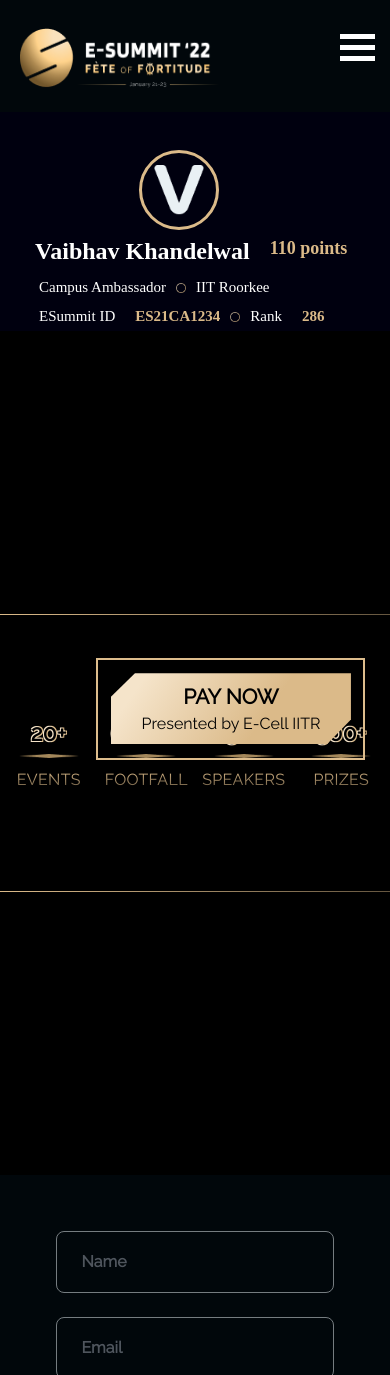
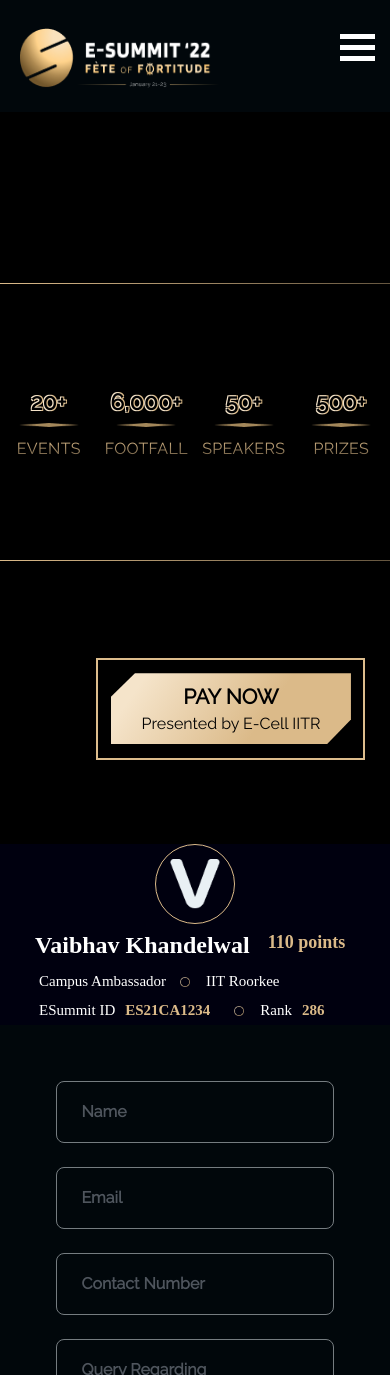
Before and after one commit to Ecell-IITR/Esummit22-frontend, a Next.js app: page / in a window 390 px wide. Shown: the top 1375 px of the page. Built offline with nearby package versions, Linux system fonts and the light colour scheme; no server answers; a web font is replaced by a local one.

Commit message:
margin fixed

```diff
--- a/components/cap/cap_profile.js
+++ b/components/cap/cap_profile.js
@@ -13,16 +13,16 @@ export const Profile = () => {
           <div className="profile-details-name-points">110 points</div>
         </div>
         <div className="profile-details-name2">
-          <div className="white-text">Campus Ambassador</div>
+          <div className="profile-white-text">Campus Ambassador</div>
           <img className="profile-circle" src="circle.png" />
-          <div className="white-text"> IIT Roorkee</div>
+          <div className="profile-white-text"> IIT Roorkee</div>
         </div>
-        <div className="profile-details-name2">
-          <div className="white-text">ESummit ID</div>
-          <div className="golden-text">ES21CA1234</div>
+        <div className="profile-details-name3">
+          <div className="profile-white-text">ESummit ID</div>
+          <div className="profile-golden-text">ES21CA1234</div>
           <img className="profile-circle" src="circle.png" />
-          <div className="white-text">Rank</div>
-          <div className="golden-text">286</div>
+          <div className="profile-white-text">Rank</div>
+          <div className="profile-golden-text">286</div>
         </div>
       </div>
     </div>
--- a/pages/_app.js
+++ b/pages/_app.js
@@ -43,8 +43,8 @@ function MyApp({ Component, pageProps }) {
            `}
         </Script>
         <Header />
+        <Component {...pageProps} />
         <Profile />
-        <Component {...pageProps} />
         <Footer />
         <PayNowCard />
       </MobileProvider>
--- a/styles/cap_profile.scss
+++ b/styles/cap_profile.scss
@@ -1,28 +1,29 @@
 .profile-container {
-  width: 60%;
+  width: 100%;
   color: white;
   display: flex;
   flex-direction: row;
   justify-content: space-around;
-  margin-top: 150px;
+  // margin-top: 150px;
   .profile-image {
-    width: 115px;
-    height: 100px;
+    width: 120px;
+    height: 120px;
     display: flex;
     justify-content: center;
     align-items: center;
     border-radius: 100%;
     border: solid #dbba89;
-    margin-right: 32px;
+    border-width: 1px;
     line-height: 100px;
     text-align: center;
   }
-  #avatar{
+  #avatar {
     width: 60px;
     height: 60px;
   }
   .profile-details {
     width: 100%;
+    margin-left: 20px;
   }
 
   .profile-details-name {
@@ -34,6 +35,12 @@
     display: flex;
     justify-content: start;
     width: 80%;
+  }
+  .profile-details-name3 {
+    display: flex;
+    justify-content: start;
+    width: 80%;
+    margin-top: 15px;
   }
   .profile-details-name-one {
     font-family: Blinker;
@@ -53,15 +60,16 @@
     letter-spacing: 0em;
     text-align: left;
     color: #dbba89;
-    margin-left: 20px;
+    margin-left: 73px;
   }
   .profile-circle {
     width: 10px;
     height: 10px;
     margin-top: 10px;
-    margin-right: 10px;
+    margin-right: 16px;
+    margin-left: 21px;
   }
-  .white-text {
+  .profile-white-text {
     font-family: Blinker;
     font-size: 24px;
     font-style: normal;
@@ -72,7 +80,7 @@
 
     margin-right: 10px;
   }
-  .golden-text {
+  .profile-golden-text {
     font-family: Blinker;
     font-size: 24px;
     font-style: normal;
@@ -81,14 +89,13 @@
     letter-spacing: 0em;
     text-align: left;
     color: #dbba89;
-    margin-left: 10px;
-    margin-right: 10px;
+    // margin-left: 10px;
+    margin-right: 20px;
   }
 }
 @media screen and (max-width: 768px) {
   .profile-container {
     display: flex;
-    margin-top: 150px;
     width: 100%;
     flex-direction: column;
     justify-content: center;
@@ -97,34 +104,39 @@
       width: 80px;
       height: 80px;
     }
-    #avatar{
+    #avatar {
       width: 50px;
       height: 50px;
     }
-    .profile-details{
+    .profile-circle {
+      margin-left: 4px;
+    }
+    .profile-details {
       display: flex;
       justify-content: center;
       align-items: center;
       flex-direction: column;
+      margin-left: 0%;
     }
-    .profile-details-name{
+    .profile-details-name {
       width: 82%;
     }
-    .profile-details-name2 {
-      width: 80%;
+
+    .profile-details-name3 {
+      margin-top: 0px;
     }
     .profile-details-name-one {
       font-size: 24px;
     }
     .profile-details-name-points {
       font-size: 18px;
+      margin-left: 18px;
     }
-    .white-text {
+    .profile-white-text {
       font-size: 15px;
     }
-    .golden-text {
+    .profile-golden-text {
       font-size: 15px;
     }
   }
-
 }
```
